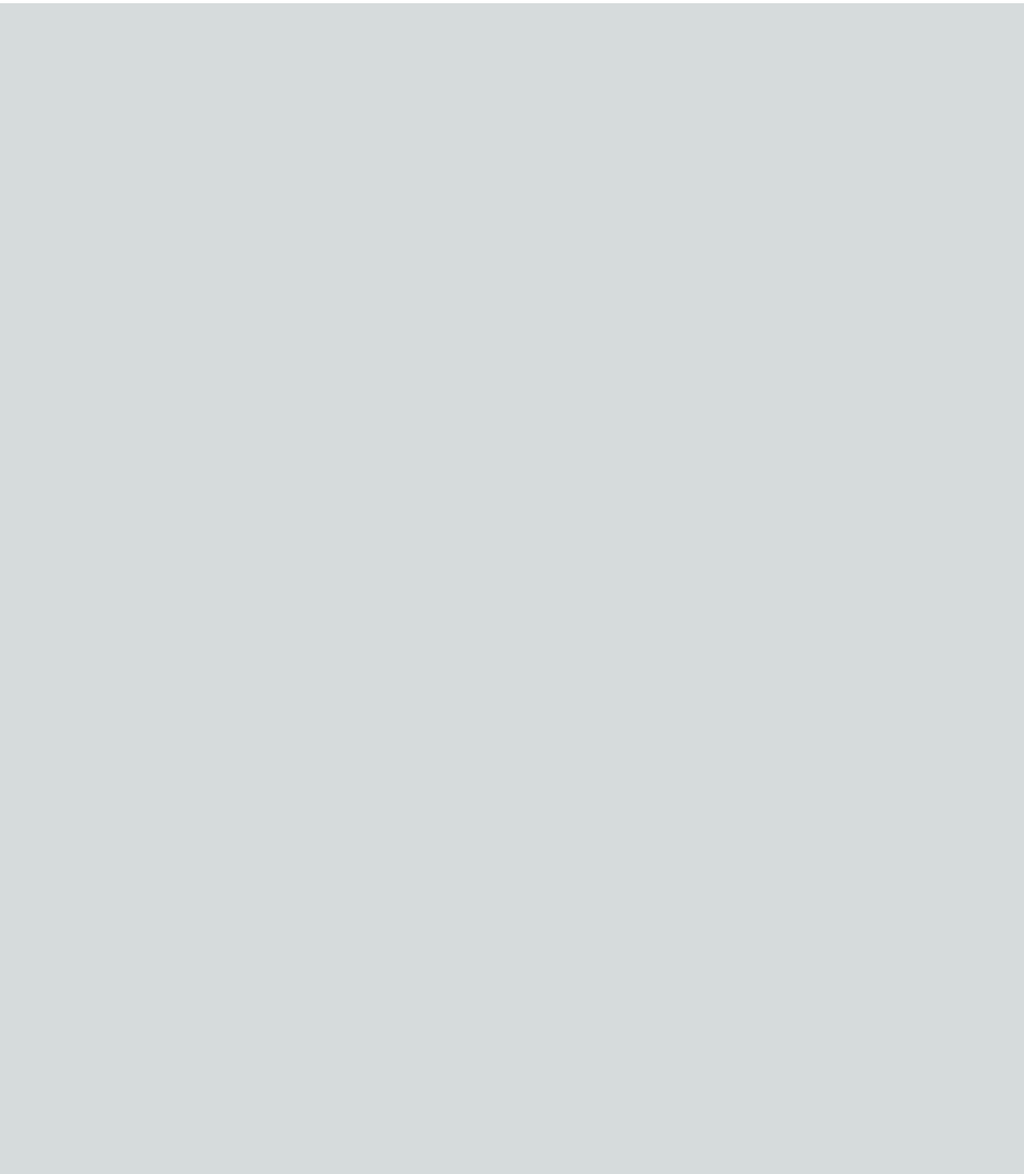
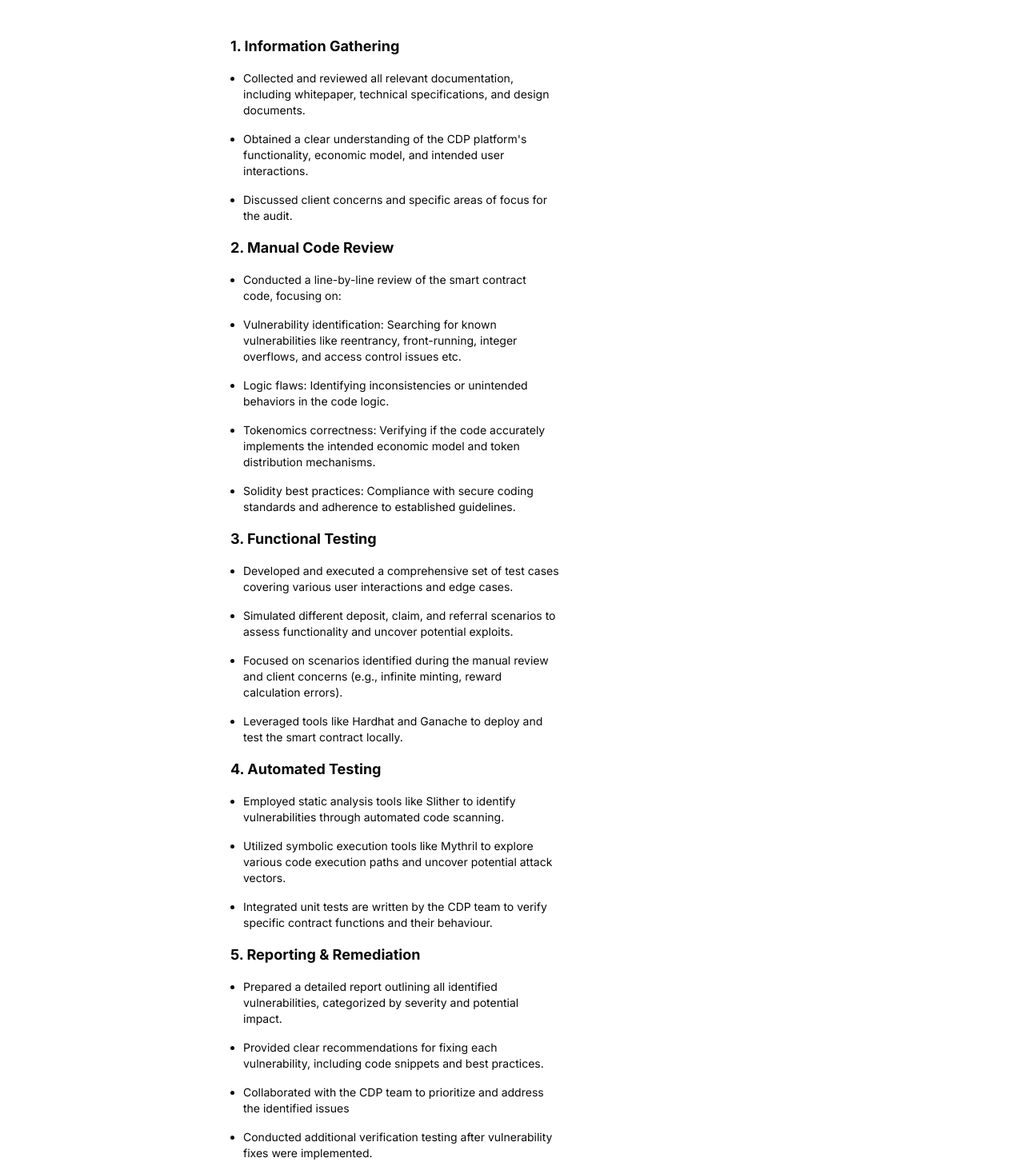
Before and after one commit to kushwahadev/frontend-quill, a Next.js app: page / in a window 1280 px wide. Shown: the part 2606-4074 px from the top of the page at 80% size. Before the commit the page ends 2610 px from the top, so only its background shows below. Built offline with nearby package versions, Linux system fonts and the light colour scheme.

Commit message:
adding List

```diff
--- a/src/components/Content.tsx
+++ b/src/components/Content.tsx
@@ -117,8 +117,8 @@ function Content() {
         <h1 className="mt-8 -ml-24 font-bold text-xl w-1/3">
           CarpeDiem Pension's Journey Through our Audit Process
         </h1>
-        <List />
       </div>
+      <List />
     </div>
   );
 }
--- a/src/components/List.tsx
+++ b/src/components/List.tsx
@@ -1,7 +1,108 @@
 import React from "react";
 
 function List() {
-  return <div></div>;
+  return (
+    <div className=" mt-10 ml-72  w-1/3">
+      {/* // point 1 */}
+      <h1 className="text-lg  font-bold">1. Information Gathering</h1>
+      <ul className="list-disc ">
+        <li className="text-sm m-4">
+          Collected and reviewed all relevant documentation, including
+          whitepaper, technical specifications, and design documents.
+        </li>
+        <li className="text-sm m-4">
+          Obtained a clear understanding of the CDP platform's functionality,
+          economic model, and intended user interactions.
+        </li>
+        <li className="text-sm m-4">
+          Discussed client concerns and specific areas of focus for the audit.
+        </li>
+      </ul>
+      {/* // point 2 */}
+      <h1 className="text-lg  font-bold">2. Manual Code Review</h1>
+      <ul className="list-disc ">
+        <li className="text-sm m-4">
+          Conducted a line-by-line review of the smart contract code, focusing
+          on:
+        </li>
+        <li className="text-sm m-4">
+          Vulnerability identification: Searching for known vulnerabilities like
+          reentrancy, front-running, integer overflows, and access control
+          issues etc.
+        </li>
+        <li className="text-sm m-4">
+          Logic flaws: Identifying inconsistencies or unintended behaviors in
+          the code logic.
+        </li>
+        <li className="text-sm m-4">
+          Tokenomics correctness: Verifying if the code accurately implements
+          the intended economic model and token distribution mechanisms.
+        </li>
+        <li className="text-sm m-4">
+          Solidity best practices: Compliance with secure coding standards and
+          adherence to established guidelines.
+        </li>
+      </ul>
+      {/* // point 3 */}
+      <h1 className="text-lg  font-bold">3. Functional Testing </h1>
+      <ul className="list-disc ">
+        <li className="text-sm m-4">
+          Developed and executed a comprehensive set of test cases covering
+          various user interactions and edge cases.
+        </li>
+        <li className="text-sm m-4">
+          Simulated different deposit, claim, and referral scenarios to assess
+          functionality and uncover potential exploits.
+        </li>
+        <li className="text-sm m-4">
+          Focused on scenarios identified during the manual review and client
+          concerns (e.g., infinite minting, reward calculation errors).
+        </li>
+        <li className="text-sm m-4">
+          Leveraged tools like Hardhat and Ganache to deploy and test the smart
+          contract locally.
+        </li>
+      </ul>
+      {/* // point 4 */}
+      <h1 className="text-lg  font-bold">4. Automated Testing </h1>
+      <ul className="list-disc ">
+        <li className="text-sm m-4">
+          Employed static analysis tools like Slither to identify
+          vulnerabilities through automated code scanning.
+        </li>
+        <li className="text-sm m-4">
+          Utilized symbolic execution tools like Mythril to explore various code
+          execution paths and uncover potential attack vectors.
+        </li>
+        <li className="text-sm m-4">
+          Integrated unit tests are written by the CDP team to verify specific
+          contract functions and their behaviour.
+        </li>
+      </ul>
+
+      {/* // poitn 5 */}
+
+      <h1 className="text-lg  font-bold">5. Reporting & Remediation </h1>
+      <ul className="list-disc ">
+        <li className="text-sm m-4">
+          Prepared a detailed report outlining all identified vulnerabilities,
+          categorized by severity and potential impact.
+        </li>
+        <li className="text-sm m-4">
+          Provided clear recommendations for fixing each vulnerability,
+          including code snippets and best practices.
+        </li>
+        <li className="text-sm m-4">
+          Collaborated with the CDP team to prioritize and address the
+          identified issues
+        </li>
+        <li className="text-sm m-4">
+          Conducted additional verification testing after vulnerability fixes
+          were implemented.
+        </li>
+      </ul>
+    </div>
+  );
 }
 
 export default List;
```
